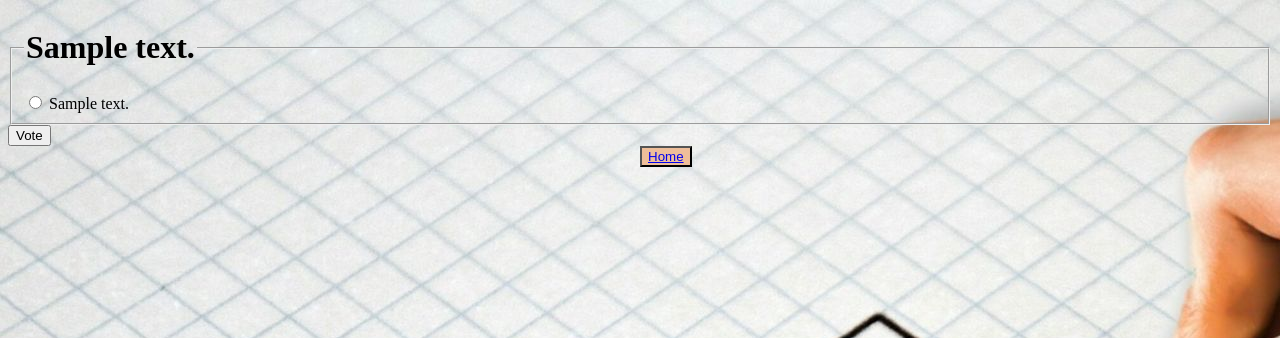
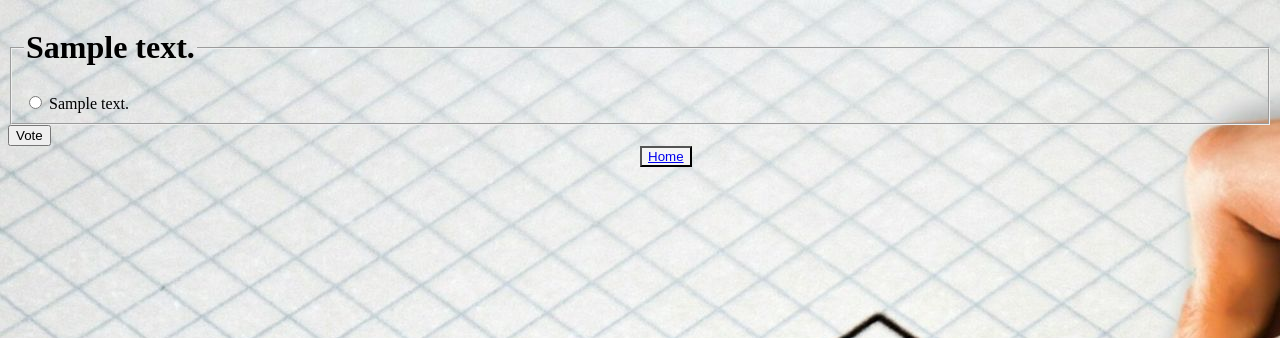
Before and after one commit to prettyboy-bany/polls-site, a Django app: template polls/templates/polls/detail.html in a window 1280 px wide. Shown: the top 338 px of the page. Run offline with Django 5.2, Linux system fonts and the light colour scheme; the template is opened without the code that fills it: values that come from a table or form of the project are taken from there, others are empty; tables that the repository leaves empty hold one stand-in row (values such as "Sample post").

Commit message:
Fixing the button style

```diff
--- a/core/urls.py
+++ b/core/urls.py
@@ -19,5 +19,5 @@ from django.urls import path, include
 
 urlpatterns = [
     path('admin/', admin.site.urls),
-    path("polls", include("polls.urls")),
+    path("", include("polls.urls")),
 ]
--- a/polls/static/polls/style.css
+++ b/polls/static/polls/style.css
@@ -21,7 +21,6 @@ body {
 }
 
 .options {
-    color: red;
     text-align: center;
     font-style: italic;
 }
@@ -29,7 +28,7 @@ body {
 #home-btn {
     /* background-image: url('images/icon-close.png');*/
     margin-left: 50%;
-    background-color: #eebe9a;
+    background-color: whitesmoke;
 }
 
 .container-btn{
```
